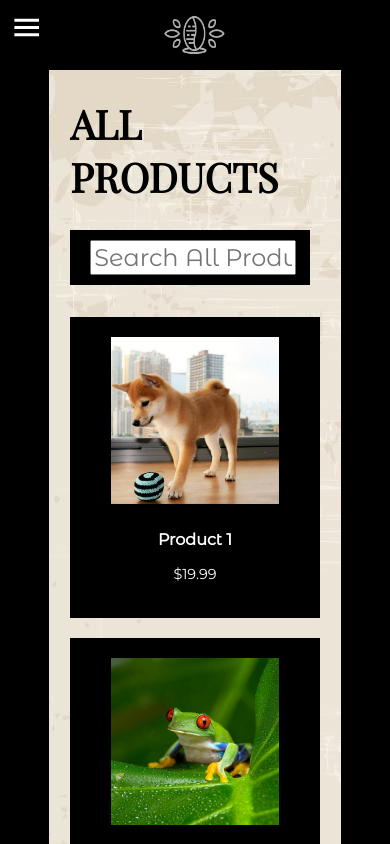
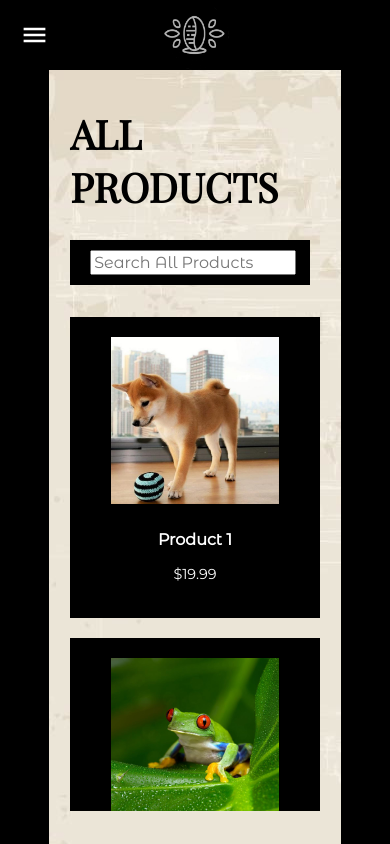
Before and after one commit to caelinp/rider-coffee-roaster, a React (Create React App) app: page /products in a window 390 px wide. Shown: the top 844 px of the page. Built offline with nearby package versions, Linux system fonts and the light colour scheme.

Commit message:
Fixed some mobile formatting

```diff
--- a/src/AboutUsPage.css
+++ b/src/AboutUsPage.css
@@ -41,6 +41,7 @@ body, html {
   margin-left: 8vw;
   margin-right: 8vw;
   margin-top: 80px;
+  margin-bottom: 100px;
   max-width: 80%;
 }
 
--- a/src/AllProductsPage.css
+++ b/src/AllProductsPage.css
@@ -11,10 +11,11 @@
   }
 
   .all-products-content {
-    margin-top: 70px;
+    max-height: calc(100vh-300px);
+    margin-top: 80px;
+    margin-bottom: 500px;
     margin-left: 3vw;
     margin-right: 3vw;
-    min-height: 100vh; /* Adjust the max height as needed */
   }
 
   .all-products-header {
@@ -46,8 +47,7 @@
 
   .products-grid {
     overflow-y: auto; /* Enable vertical scroll if content exceeds container */
-    max-height: calc(100vh - 100px); /* Adjust the max height as needed */
-    min-height: calc(100vh - 400px); /* Adjust the max height as needed */
+    height: calc(100vh - 350px);
     display: grid;
     grid-template-columns: repeat(auto-fill, minmax(200px, 1fr)); /* Adjust column width as needed */
     gap: 20px;
@@ -108,4 +108,8 @@
     .all-products-header {
       font-size: 2.5rem;
     }
+    .search-input {
+      max-width: 100%;
+      font-size: 1rem;
+    }
   }
--- a/src/App.css
+++ b/src/App.css
@@ -1,5 +1,7 @@
+/* App.css */
 .App {
   text-align: center;
+  position: relative;
 }
 
 .App-logo {
@@ -41,10 +43,6 @@ body {
   margin: 0;
   padding: 0;
   overflow: hidden; /* Hide overflow to prevent scrollbars */
-}
-
-.App {
-  position: relative;
 }
 
 .black-bar-side {
@@ -91,14 +89,15 @@ body {
   cursor: pointer;
   z-index: 1000;
   color: #FFF;
-  font-size: calc(var(--menu-button-size) * 0.8);
+  font-size: 48px;
+  margin-left: 10px;
   position: absolute;
-  top: 10px; /* Adjust the top position */
+  top: 10px;
   left: 10px;
   max-width: calc(var(--black-bar-width) - 10px);
-  white-space: nowrap; /* Prevent text from wrapping */
-  overflow: hidden; /* Hide overflow text */
-  text-overflow: ellipsis; /* Display ellipsis for overflow text */
+  white-space: nowrap;
+  overflow: hidden;
+  text-overflow: ellipsis;
 }
 
 .MuiModal-root {
@@ -107,6 +106,13 @@ body {
   top: 0; /* Position from the top */
   left: -250px; /* Initially position the modal off-screen to the left */
   animation: slideInModal 0.3s forwards; /* Apply the slide animation */
+}
+
+.MuiSvgIcon-root {
+  width: 90%;
+  height: auto !important; /* Maintain the aspect ratio */
+  max-height: 70px !important;
+  min-height: 50px !important;
 }
 
 /* Define the keyframe animation */
@@ -129,6 +135,10 @@ body {
   }
 }
 
+.MuiSvgIcon-root {
+  width: 100% !important;
+}
+
 .modal-content {
   width: 250px;
   background-color: black;
@@ -145,6 +155,7 @@ body {
 .MuiTypography-root {
   font-size: 1.5rem !important;
   font-family: 'PlayFair Display SC', serif !important;
+  font-family: 'Montserrat Alternates', sans-serif !important;
 }
 
 .modal-item {
--- a/src/App.tsx
+++ b/src/App.tsx
@@ -1,3 +1,4 @@
+/* App.tsx */
 import React, { useState } from 'react';
 import './App.css';
 import './LandingPage.css';
@@ -11,6 +12,7 @@ import FeaturedProductsPage from './FeaturedProductsPage'; // Import the Contact
 import AllProductsPage from './AllProductsPage'; // Import the AllProductsPage component
 import ProductInfoPage from './ProductInfoPage'; // Import the ProductInfoPage component
 import logo from "./img/icon-light-grey.png";
+
 const App: React.FC = () => {
   const [modalOpen, setModalOpen] = useState(false);
   const navigate = useNavigate();
@@ -31,15 +33,15 @@ const App: React.FC = () => {
 
   return (
     <div className="App">
-      <div className="menu-button" onClick={openModal}>
-        <MenuIcon fontSize="large" />
-      </div>
       <Modal
         open={modalOpen}
         onClose={closeModal}
         className={modalOpen ? 'modal-open' : 'modal-closed'}
       >
         <div className="modal-content">
+          <br></br>
+          <br></br>
+          <br></br>
           <List className="modal-list">
             <ListItem className="modal-item" onClick={() => handleItemClick('/')}>
               <ListItemText className="modal-item-text" primary="Home" />
@@ -62,6 +64,9 @@ const App: React.FC = () => {
         </Link>
       </div>
       <div className="black-bar-side left"></div>
+      <div className="menu-button" onClick={openModal}>
+        <MenuIcon fontSize="large" />
+      </div>
       <div className="black-bar-side right"></div>
       <Routes>
         <Route path="/" element={<LandingPage />} />
--- a/src/ProductInfoPage.css
+++ b/src/ProductInfoPage.css
@@ -22,12 +22,13 @@ body, html {
   margin-top: 80px;
   margin-left: 8vw;
   margin-right: 8vw;
+  margin-bottom: 100px;
   display: flex;
   flex-direction: row;
   align-items: flex-start;
   gap: 2rem;
   overflow-y: auto;
-  max-height: calc(100vh - 100px);
+  max-height: calc(100vh - 300px);
 }
 
 .product-header {
@@ -135,5 +136,7 @@ p {
   .product-info-content {
     margin-left: 15vw;
     margin-right: 15vw;
+    margin-bottom: 200px;
   }
+
 }
```
